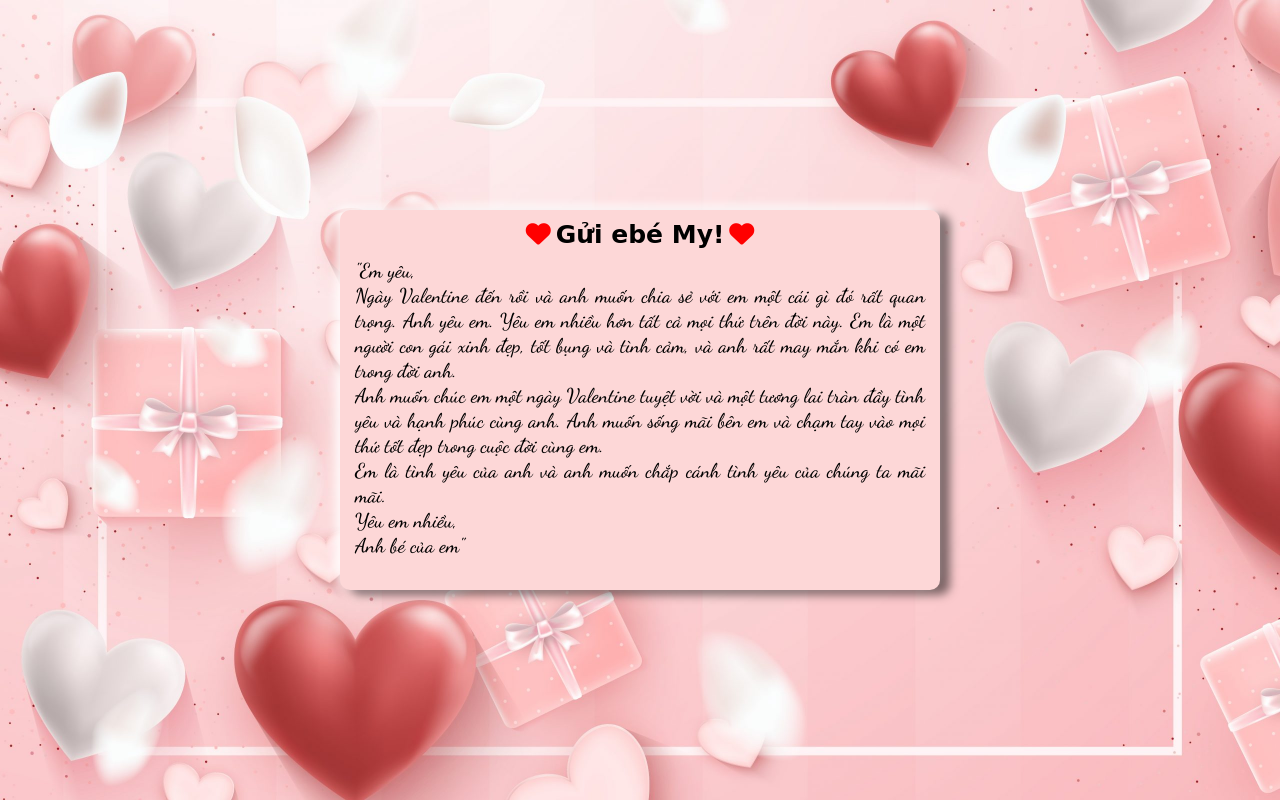
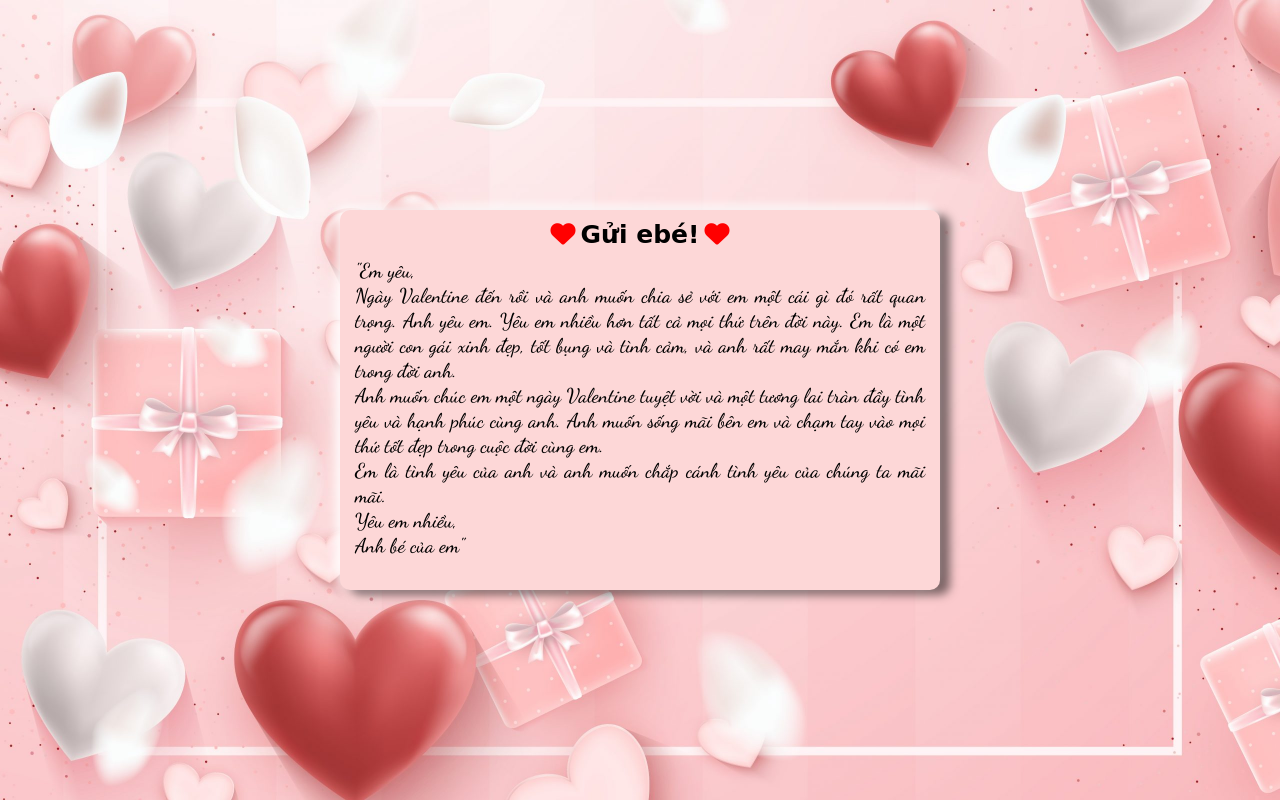
Before and after one commit to Huy01/gui_ebe, a plain HTML site: page letter.html in a window 1280 px wide. Drawn offline with Linux system fonts and the light colour scheme; a web font is replaced by a local one.

Commit message:
source code edit lan 2

```diff
--- a/letter.html
+++ b/letter.html
@@ -66,7 +66,7 @@
     <div class="wrapper">
         <div class="items"></div>
         <div class="content">
-            <div class="text"><i class="fa-solid fa-heart"></i>Gửi ebé My!<i class="fa-solid fa-heart"></i></div>
+            <div class="text"><i class="fa-solid fa-heart"></i>Gửi ebé!<i class="fa-solid fa-heart"></i></div>
             <div class="text-crush">
                 "Em yêu, <br>
 
```
